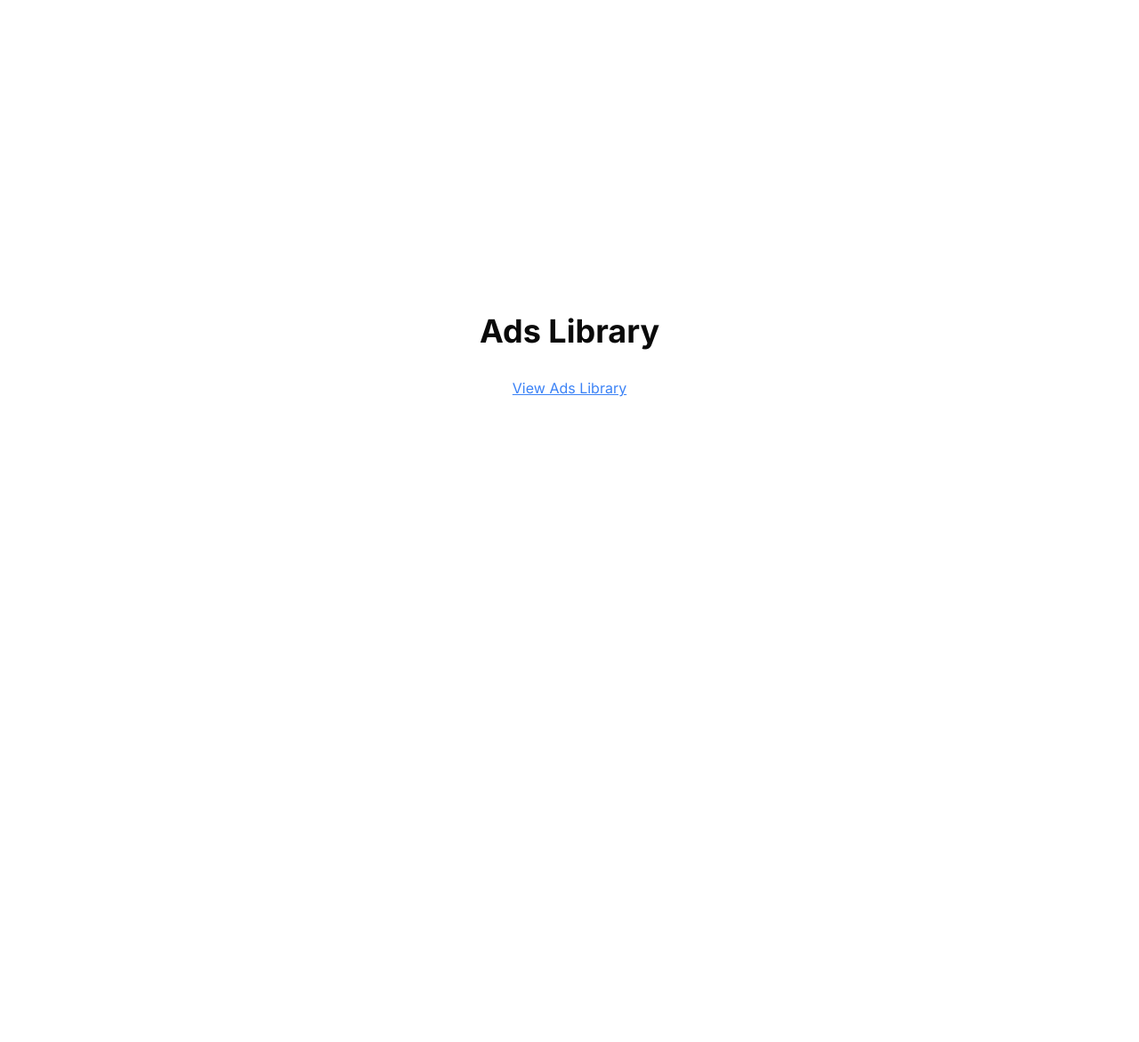
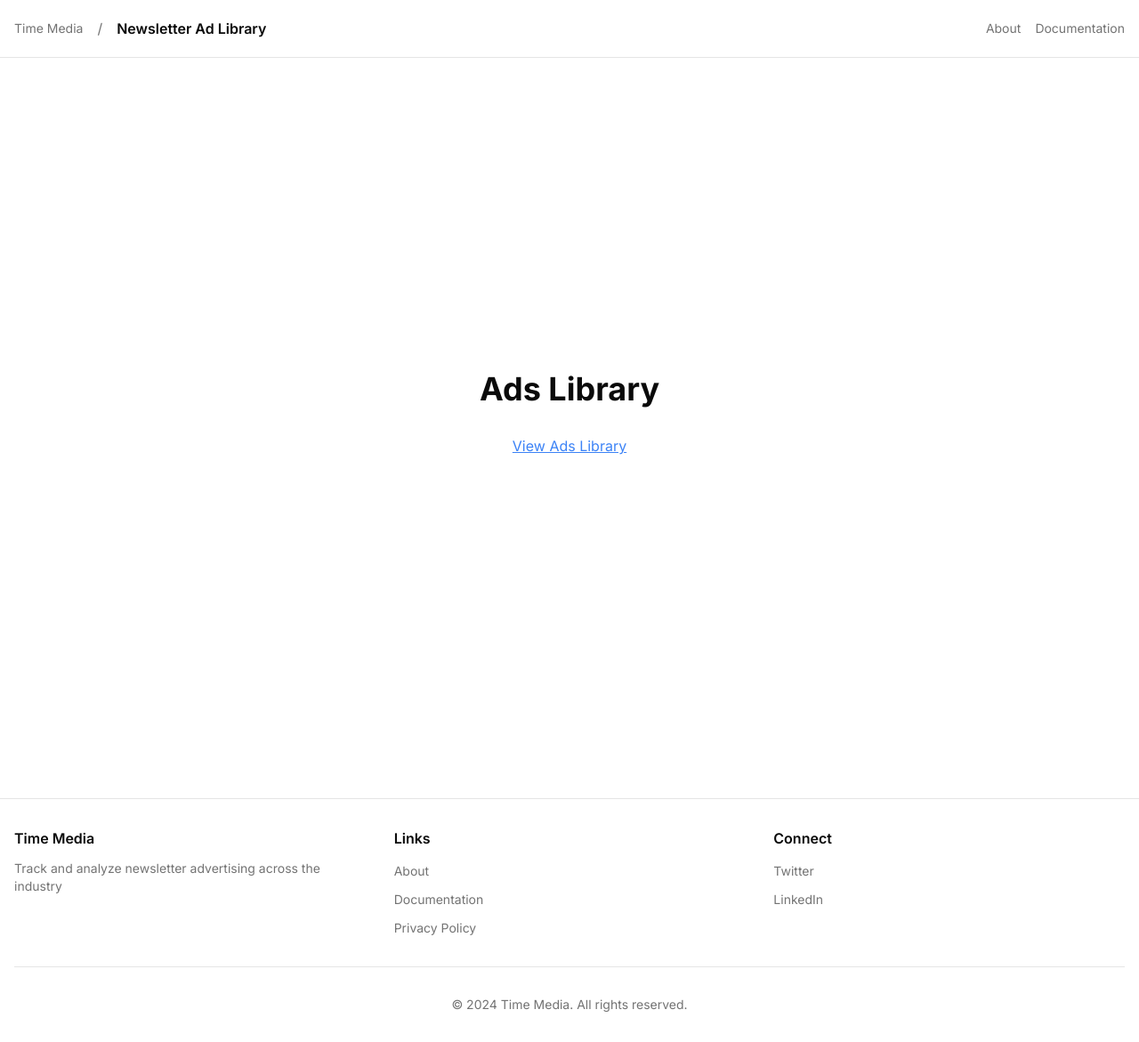
Before and after one commit to null-hax/timemedia-ad-library, a Next.js app: page / in a window 1280 px wide. Shown: the whole page at 89% size. Before the commit the page ends 800 px from the top, so only its background shows below. Built offline with nearby package versions, Linux system fonts and the light colour scheme.

Commit message:
basic layout and configs

```diff
--- a/src/app/layout.tsx
+++ b/src/app/layout.tsx
@@ -1,12 +1,30 @@
 import type { Metadata } from 'next'
 import { Inter } from 'next/font/google'
+import { CONFIG } from '@/lib/config'
+import { Header } from '@/components/layout/header'
+import { Footer } from '@/components/layout/footer'
 import './globals.css'
 
 const inter = Inter({ subsets: ['latin'] })
 
 export const metadata: Metadata = {
-  title: 'Ads Library',
-  description: 'A comprehensive library of ads and their performance metrics',
+  title: {
+    default: CONFIG.APP.name,
+    template: `%s | ${CONFIG.APP.name}`
+  },
+  description: CONFIG.APP.description,
+  metadataBase: new URL(`https://${CONFIG.APP.domain}`),
+  openGraph: {
+    type: 'website',
+    siteName: CONFIG.APP.name,
+    title: CONFIG.APP.name,
+    description: CONFIG.APP.description
+  },
+  twitter: {
+    card: 'summary_large_image',
+    title: CONFIG.APP.name,
+    description: CONFIG.APP.description
+  }
 }
 
 export default function RootLayout({
@@ -15,8 +33,14 @@ export default function RootLayout({
   children: React.ReactNode
 }) {
   return (
-    <html lang="en">
-      <body className={inter.className}>{children}</body>
+    <html lang="en" className="h-full">
+      <body className={`${inter.className} min-h-full flex flex-col`}>
+        <Header />
+        <main className="flex-1">
+          {children}
+        </main>
+        <Footer />
+      </body>
     </html>
   )
 }
--- /dev/null
+++ b/src/components/layout/error-boundary.tsx
@@ -0,0 +1,33 @@
+'use client'
+
+import { useEffect } from 'react'
+
+interface ErrorBoundaryProps {
+  error: Error & { digest?: string }
+  reset: () => void
+}
+
+export default function ErrorBoundary({
+  error,
+  reset,
+}: ErrorBoundaryProps) {
+  useEffect(() => {
+    // Log the error to an error reporting service
+    console.error('Error:', error)
+  }, [error])
+
+  return (
+    <div className="container mx-auto px-4 py-16 text-center">
+      <h2 className="text-2xl font-bold mb-4">Something went wrong!</h2>
+      <p className="text-muted-foreground mb-8">
+        We apologize for the inconvenience. Please try again.
+      </p>
+      <button
+        onClick={reset}
+        className="bg-primary text-primary-foreground px-4 py-2 rounded-md hover:bg-primary/90 transition-colors"
+      >
+        Try again
+      </button>
+    </div>
+  )
+}
--- /dev/null
+++ b/src/components/layout/footer.tsx
@@ -0,0 +1,76 @@
+import Link from 'next/link'
+import { CONFIG } from '@/lib/config'
+
+export function Footer() {
+  return (
+    <footer className="border-t py-8 mt-8">
+      <div className="container mx-auto px-4">
+        <div className="grid grid-cols-1 md:grid-cols-3 gap-8">
+          <div>
+            <h3 className="font-semibold mb-3">{CONFIG.COMPANY.name}</h3>
+            <p className="text-sm text-muted-foreground">
+              {CONFIG.APP.description}
+            </p>
+          </div>
+          <div>
+            <h3 className="font-semibold mb-3">Links</h3>
+            <ul className="space-y-2">
+              <li>
+                <Link
+                  href="/about"
+                  className="text-sm text-muted-foreground hover:text-foreground transition-colors"
+                >
+                  About
+                </Link>
+              </li>
+              <li>
+                <Link
+                  href="/docs"
+                  className="text-sm text-muted-foreground hover:text-foreground transition-colors"
+                >
+                  Documentation
+                </Link>
+              </li>
+              <li>
+                <Link
+                  href="/privacy"
+                  className="text-sm text-muted-foreground hover:text-foreground transition-colors"
+                >
+                  Privacy Policy
+                </Link>
+              </li>
+            </ul>
+          </div>
+          <div>
+            <h3 className="font-semibold mb-3">Connect</h3>
+            <ul className="space-y-2">
+              <li>
+                <a
+                  href={CONFIG.SOCIAL.twitter}
+                  target="_blank"
+                  rel="noopener noreferrer"
+                  className="text-sm text-muted-foreground hover:text-foreground transition-colors"
+                >
+                  Twitter
+                </a>
+              </li>
+              <li>
+                <a
+                  href={CONFIG.SOCIAL.linkedin}
+                  target="_blank"
+                  rel="noopener noreferrer"
+                  className="text-sm text-muted-foreground hover:text-foreground transition-colors"
+                >
+                  LinkedIn
+                </a>
+              </li>
+            </ul>
+          </div>
+        </div>
+        <div className="mt-8 pt-8 border-t text-center text-sm text-muted-foreground">
+          © {new Date().getFullYear()} {CONFIG.COMPANY.name}. All rights reserved.
+        </div>
+      </div>
+    </footer>
+  )
+}
--- /dev/null
+++ b/src/components/layout/header.tsx
@@ -0,0 +1,40 @@
+import Link from 'next/link'
+import { CONFIG } from '@/lib/config'
+
+export function Header() {
+  return (
+    <header className="border-b">
+      <div className="container mx-auto px-4 h-16 flex items-center justify-between">
+        <div className="flex items-center space-x-4">
+          <Link
+            href={CONFIG.COMPANY.homepage}
+            className="text-sm text-muted-foreground hover:text-foreground transition-colors"
+          >
+            {CONFIG.COMPANY.name}
+          </Link>
+          <span className="text-muted-foreground">/</span>
+          <Link
+            href="/"
+            className="font-semibold hover:text-primary transition-colors"
+          >
+            {CONFIG.APP.name}
+          </Link>
+        </div>
+        <nav className="flex items-center space-x-4">
+          <Link
+            href="/about"
+            className="text-sm text-muted-foreground hover:text-foreground transition-colors"
+          >
+            About
+          </Link>
+          <Link
+            href="/docs"
+            className="text-sm text-muted-foreground hover:text-foreground transition-colors"
+          >
+            Documentation
+          </Link>
+        </nav>
+      </div>
+    </header>
+  )
+}
--- /dev/null
+++ b/src/components/layout/loading.tsx
@@ -0,0 +1,17 @@
+import { Skeleton } from '@/components/ui/skeleton'
+
+export default function Loading() {
+  return (
+    <div className="container mx-auto px-4 py-8">
+      <div className="space-y-4">
+        <Skeleton className="h-8 w-[200px]" />
+        <Skeleton className="h-4 w-[300px]" />
+        <div className="grid grid-cols-1 md:grid-cols-3 gap-4 mt-8">
+          {Array.from({ length: 6 }).map((_, i) => (
+            <Skeleton key={i} className="h-[200px] rounded-md" />
+          ))}
+        </div>
+      </div>
+    </div>
+  )
+}
--- /dev/null
+++ b/src/lib/config.ts
@@ -0,0 +1,16 @@
+export const CONFIG = {
+  COMPANY: {
+    name: 'Time Media',
+    homepage: 'https://timemedia.co',
+    logo: '/logo.svg' // You'll need to add this asset
+  },
+  APP: {
+    name: 'Newsletter Ad Library',
+    description: 'Track and analyze newsletter advertising across the industry',
+    domain: 'ads.timemedia.co'
+  },
+  SOCIAL: {
+    twitter: 'https://twitter.com/timemedia',
+    linkedin: 'https://linkedin.com/company/timemedia'
+  }
+} as const
```
